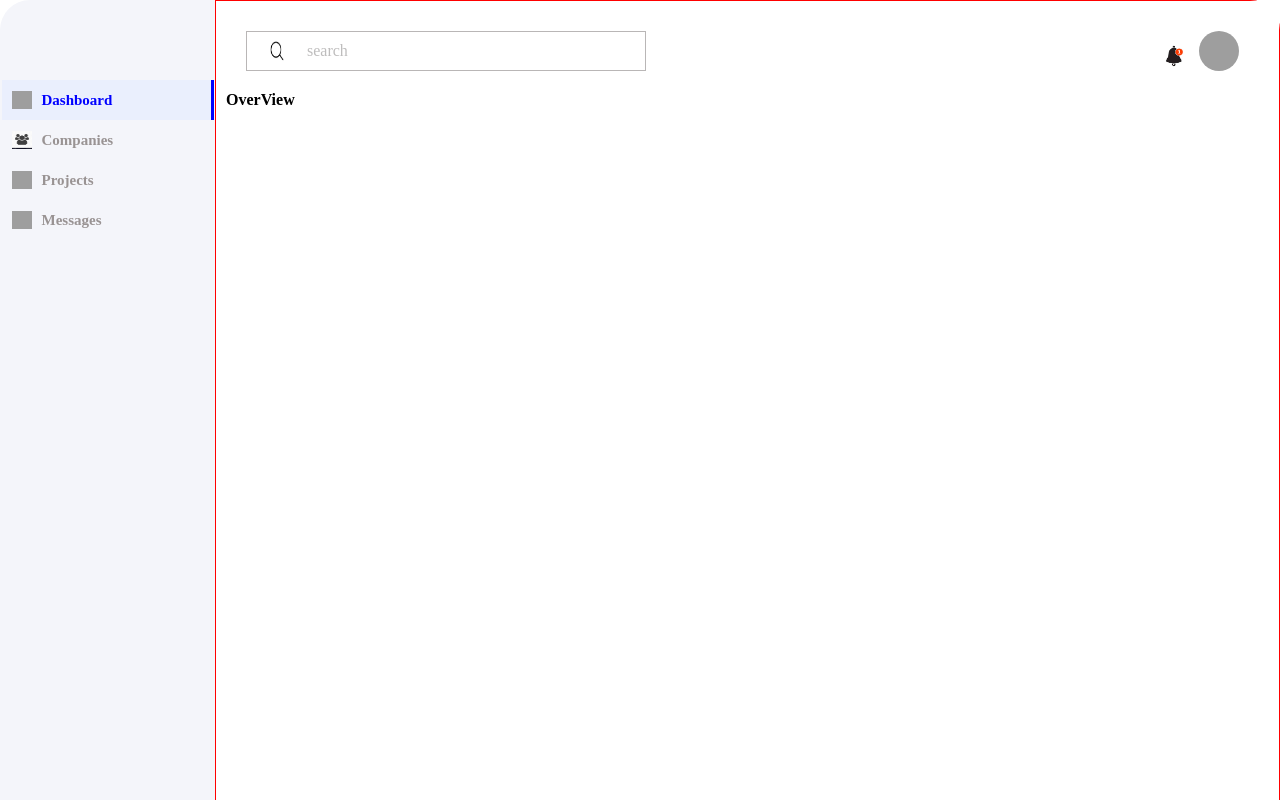
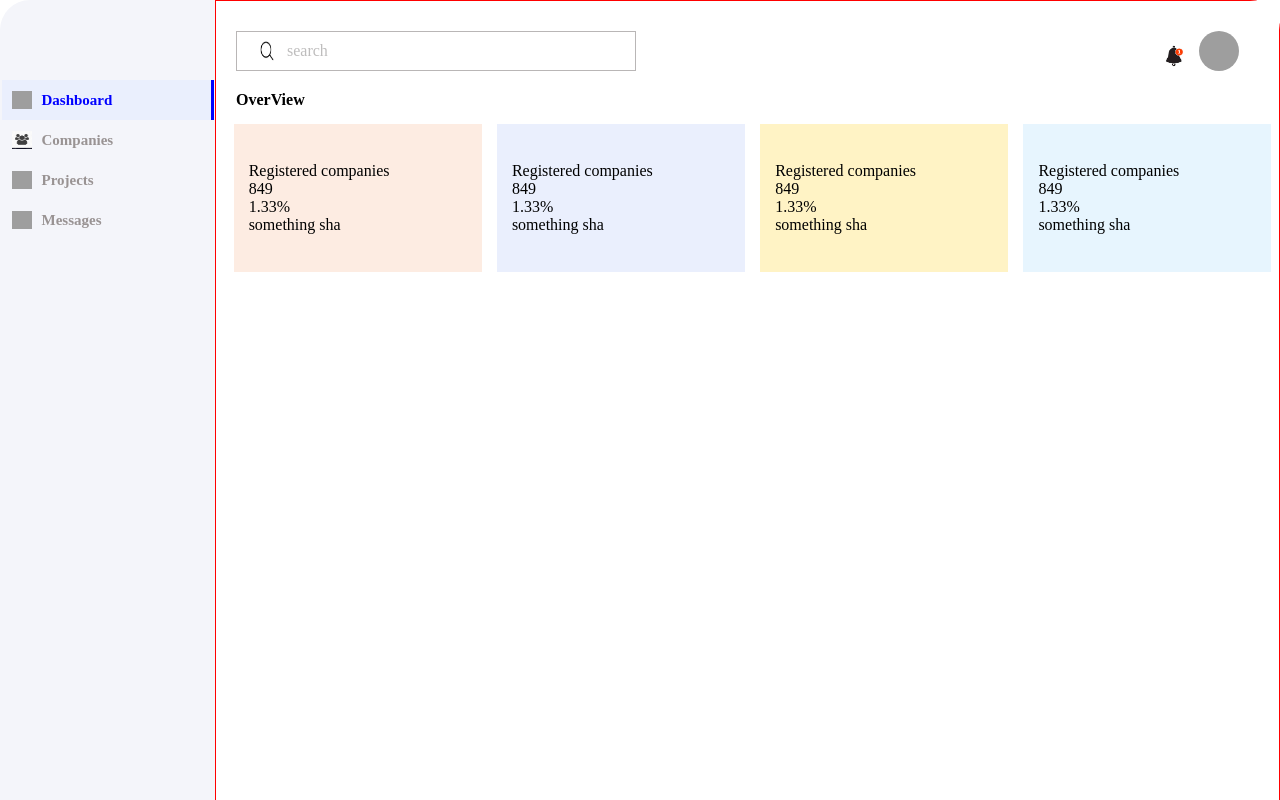
Before and after one commit to evabanegacom/Dashboard, a React (Create React App) app: page / in a window 1280 px wide. Shown: the top 800 px of the page. Built offline with nearby package versions, Linux system fonts and the light colour scheme; grey boxes are pictures that could not be loaded.

Commit message:
added boxes and styles

```diff
--- a/src/App.js
+++ b/src/App.js
@@ -1,4 +1,5 @@
 import React from "react";
+import ColoredBoxes from './coloredBoxes';
 import home from "./images/home.png";
 import group from "./images/group.png";
 import project from "./images/project.png";
@@ -53,6 +54,7 @@ function App() {
           </div>
         </div>
         <div className='overview'><p>OverView</p></div>
+        <ColoredBoxes />
       </div>
     </div>
   );
--- /dev/null
+++ b/src/box.css
@@ -0,0 +1,31 @@
+.boxes {
+    margin-top: 15px;
+    padding-left: 10px;
+    display: flex;
+}
+
+.smallbox {
+    display: flex;
+    flex-direction: column;
+    justify-content: center;
+    width: 248px;
+    margin: auto;
+    height: 148px;
+    padding-left: 15px;
+}
+
+.box1 {
+    background:  #FDECE2;
+}
+
+.box2 {
+    background: #EAEFFD;
+}
+
+.box3 {
+    background: #FFF3C5;
+}
+
+.box4 {
+    background: #E7F5FE;
+}
--- /dev/null
+++ b/src/coloredBoxes.js
@@ -0,0 +1,35 @@
+import React from 'react';
+import './box.css';
+
+const ColoredBoxes = () => {
+    return (
+        <div className='boxes'>
+          <div className='smallbox box1'>
+              <p>Registered companies</p>
+              <p>849</p>
+              <p>1.33%</p>
+              <p>something sha</p>
+          </div>
+          <div className='smallbox box2'>
+              <p>Registered companies</p>
+              <p>849</p>
+              <p>1.33%</p>
+              <p>something sha</p>
+          </div>
+          <div className='smallbox box3'>
+              <p>Registered companies</p>
+              <p>849</p>
+              <p>1.33%</p>
+              <p>something sha</p>
+          </div>
+          <div className='smallbox box4'>
+              <p>Registered companies</p>
+              <p>849</p>
+              <p>1.33%</p>
+              <p>something sha</p>
+          </div>
+        </div>
+    )
+}
+
+export default ColoredBoxes
--- a/src/index.css
+++ b/src/index.css
@@ -66,7 +66,6 @@
 }
 
 .searchBox div {
-  margin-left: 10px;
   color: rgb(190, 189, 189);
 }
 
@@ -82,7 +81,7 @@
   display: flex;
   flex-direction: column;
   justify-content: flex-end;
-  margin-left: 30px;
+  margin-left: 20px;
 }
 
 .notification {
@@ -164,5 +163,5 @@
   margin-top: 20px;
   color: black;
   font-weight: bolder;
-  padding-left: 10px;
+  padding-left: 20px;
 }
```
